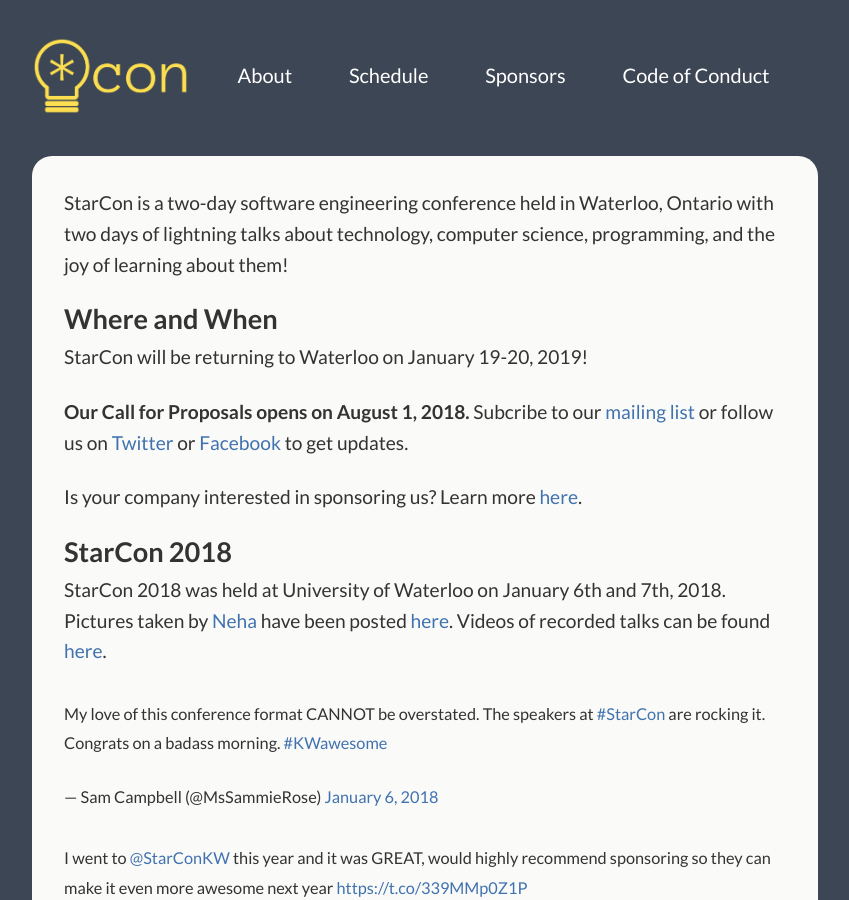
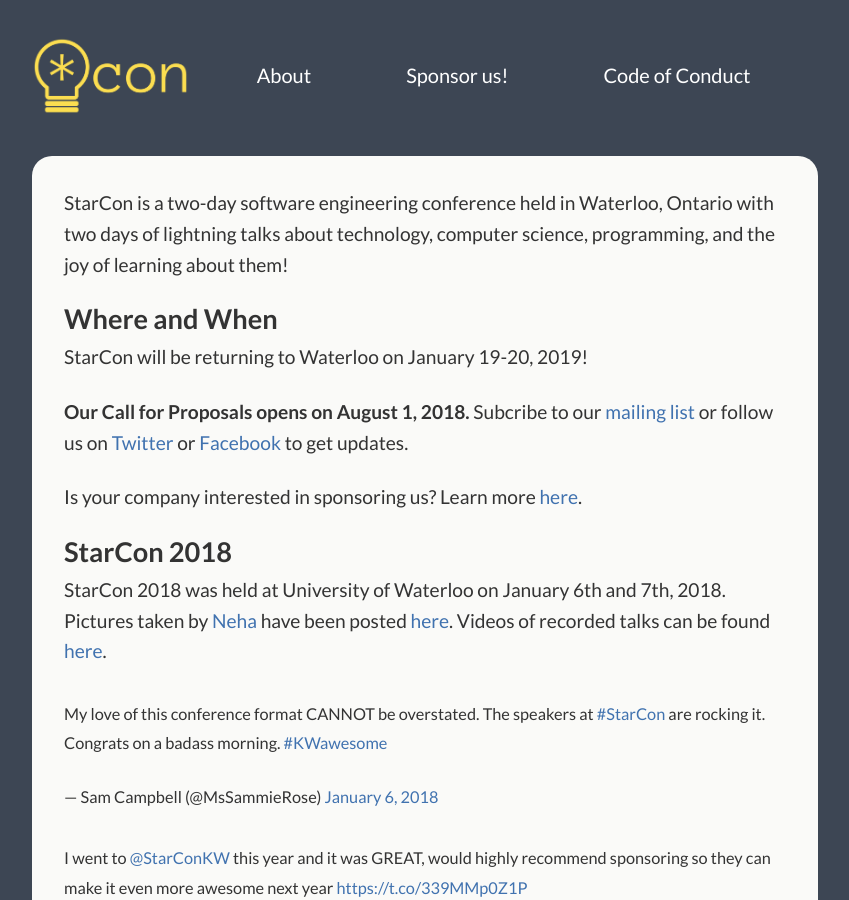
Before and after one commit to StarConKW/starconkw.github.io, a Jekyll site: the page built from index.md, in a window 1280 px wide and 900 px high. Shown: the whole window, without its empty margins (215-1064 px from the left). Built offline with Jekyll 4.4.1, drawn with Linux system fonts in a browser that asks for light colours; comment, search, counter and statistics services are not loaded.

Commit message:
update nav bar (rename sponsors, remove schedule) and remove schedule page content (#102)

```diff
--- a/_config.yml
+++ b/_config.yml
@@ -29,10 +29,7 @@ navigation:
   - title: About
     url: /about/
     desc: Learn about us
-  - title: Schedule
-    url: /schedule/
-    desc: Schedule
-  - title: Sponsors
+  - title: Sponsor us!
     url: /sponsors/
     desc: Sponsor us!
   - title: Code of Conduct
```
Also changed, not shown: _pages/schedule.md (+1 -11 lines).
